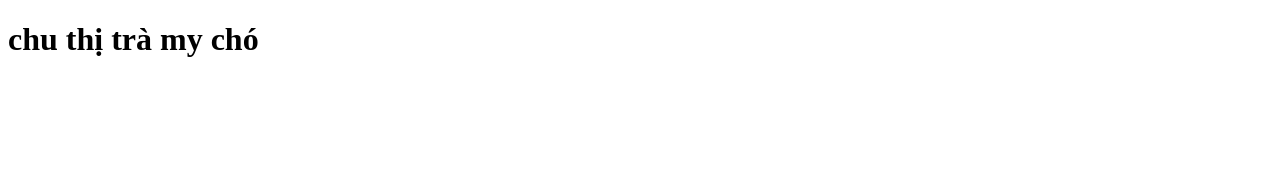
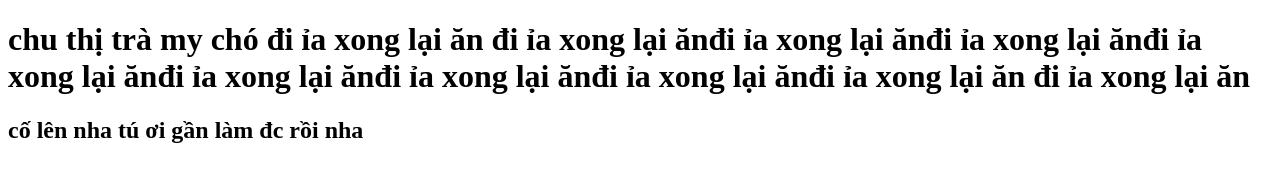
Before and after one commit to tudinhhehe/huuhuhlai, a plain HTML site: page index.html in a window 1280 px wide. Drawn offline with Linux system fonts and the light colour scheme.

Commit message:
sửa dổi lần 2

```diff
--- a/index.html
+++ b/index.html
@@ -1,14 +1,16 @@
 <!DOCTYPE html>
 <html lang="vi">
-<head>
-    <meta charset="UTF-8">
-    <meta name="viewport" content="width=device-width, initial-scale=1.0">
+  <head>
+    <meta charset="UTF-8" />
+    <meta name="viewport" content="width=device-width, initial-scale=1.0" />
     <title>kia kia</title>
-</head>
-<body>
+  </head>
+  <body>
     <h1>
-        chu thị trà my chó
+      chu thị trà my chó đi ỉa xong lại ăn đi ỉa xong lại ănđi ỉa xong lại ănđi
+      ỉa xong lại ănđi ỉa xong lại ănđi ỉa xong lại ănđi ỉa xong lại ănđi ỉa
+      xong lại ănđi ỉa xong lại ăn đi ỉa xong lại ăn
     </h1>
-
-</body>
+    <h2>cố lên nha tú ơi gần làm đc rồi nha</h2>
+  </body>
 </html>
```
